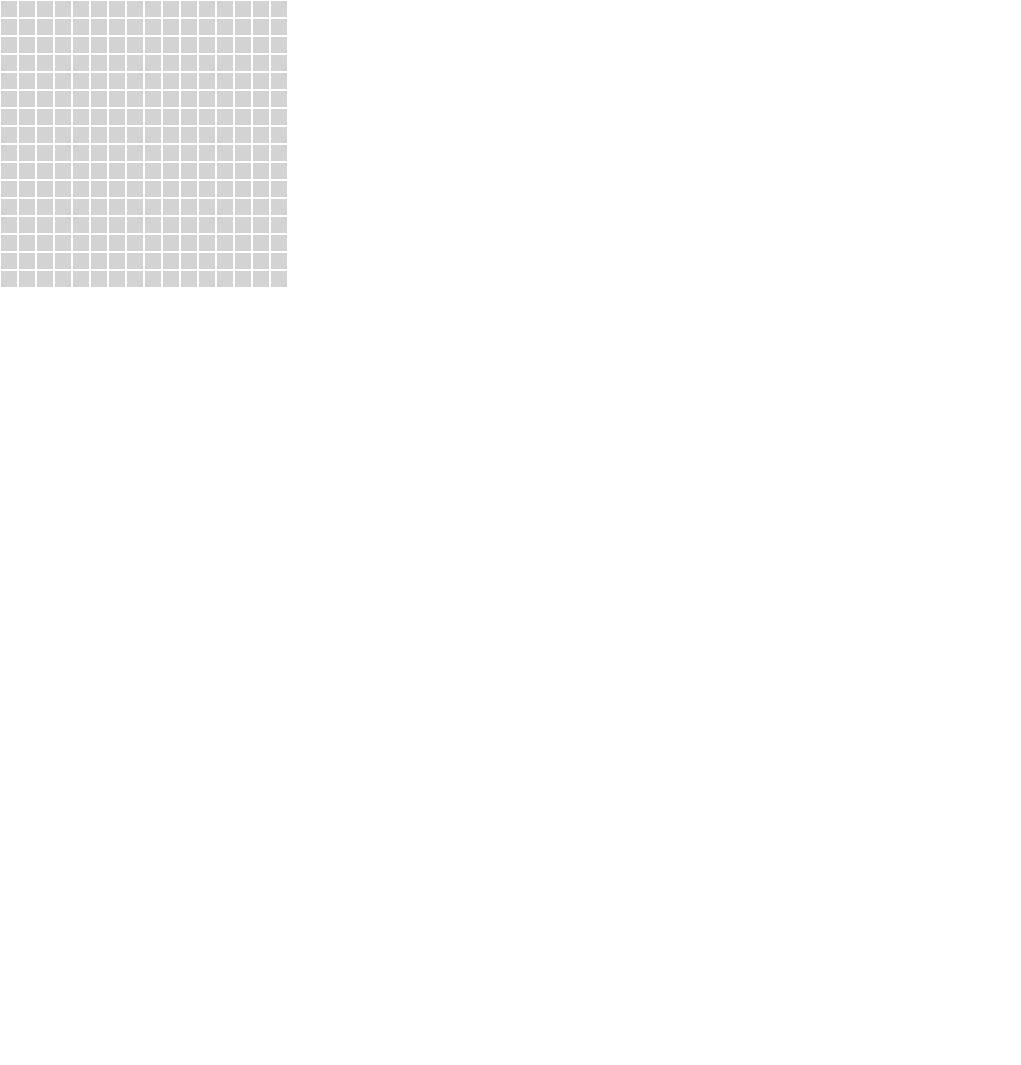
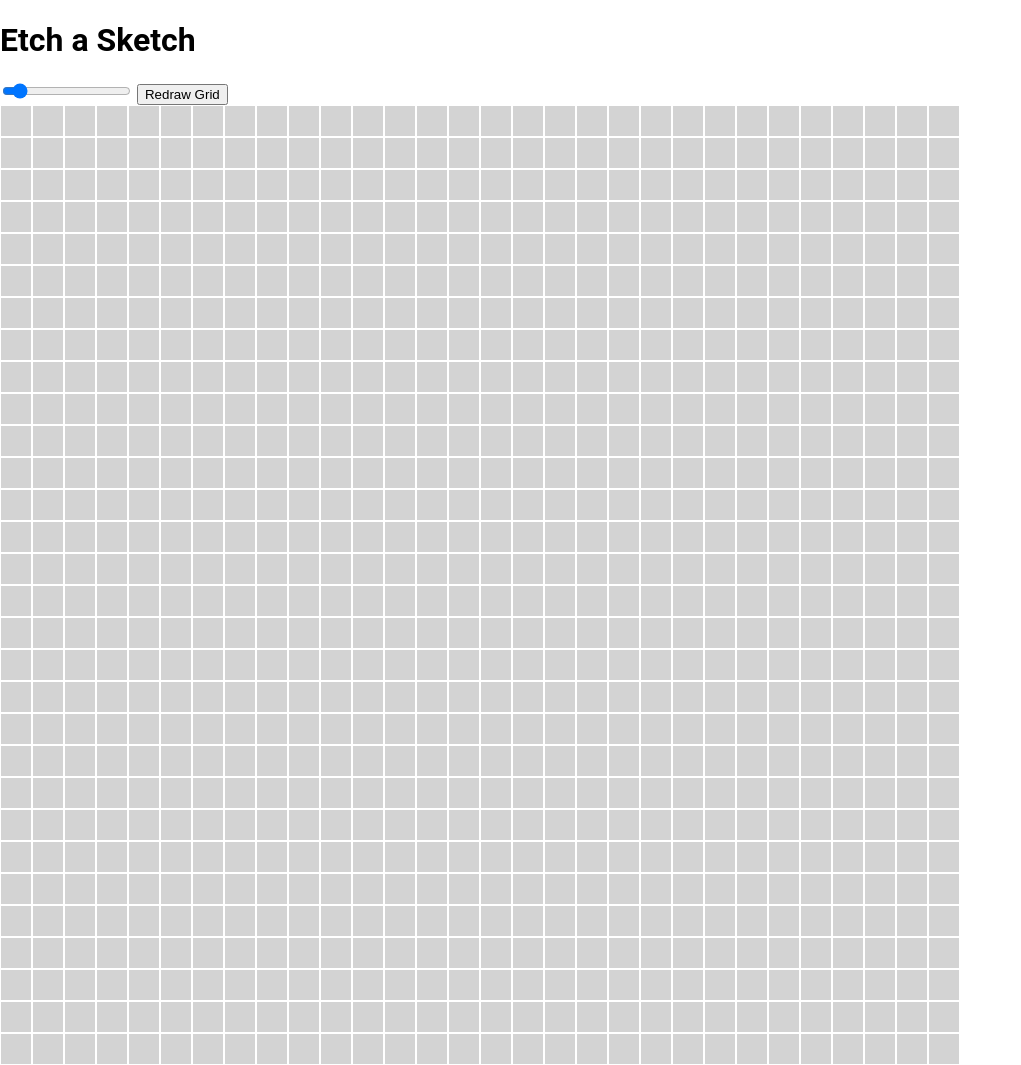
Before and after one commit to paris3200/odin-etch-a-sketch, a plain HTML site: page index.html in a window 1280 px wide. Shown: the whole page, without its empty margins (0-1021 px from the left). Before the commit the page ends 800 px from the top, so only its background shows below. Drawn offline with Linux system fonts and the light colour scheme.

Commit message:
Add feature to resize grid

```diff
--- a/index.html
+++ b/index.html
@@ -11,7 +11,14 @@
 </head>
 
 <body>
-  <div id="container"></div>
+  <div id="container">
+    <h1>Etch a Sketch</h1>
+    <div id="controls">
+      <input type="range" min="8" max="100" value="16" class="slider" id="slider">
+      <button id="redraw">Redraw Grid</button>
+    </div>
+    <div id="grid-container"></div>
+  </div>
 
   <script src="js/scripts.js"></script>
 </body>
--- a/js/scripts.js
+++ b/js/scripts.js
@@ -1,27 +1,55 @@
-
-function drawRow(){
-  const row = document.createElement('div')
-  row.classList.add("row")
-
-  for (let x = 0; x < 16; x++){
-    div = createBox()
-    row.appendChild(div)
-
-    div.addEventListener('mouseover', function (e){
-      e.target.style.background = "black";
-    })
-  }
-  const container = document.getElementById("container")
-  container.append(row)
+function createBox() {
+  const div = document.createElement('div');
+  div.classList.add('square');
+  return div;
 }
 
-function createBox(){
-  const div = document.createElement('div')
-  div.classList.add("square")
-  return div
+function createRow(numSquares) {
+  const row = document.createElement('div');
+  row.classList.add('row');
+
+  for (let x = 0; x < numSquares; x += 1) {
+    const div = createBox();
+    row.appendChild(div);
+
+    div.addEventListener('mouseenter', (e) => {
+      e.target.style.background = 'black';
+    });
+  }
+  const container = document.getElementById('grid-container');
+  container.append(row);
 }
 
+function resizeBox(numSquares) {
+  const size = Math.floor((960 - ((numSquares * 2) - 2)) / numSquares);
 
-for (let x = 0; x < 16; x++){
-  drawRow()
-};
+  const squares = document.querySelectorAll('.square');
+  for (let x = 0; x < squares.length; x += 1) {
+    squares[x].style.width = `${size}px`;
+    squares[x].style.height = `${size}px`;
+  }
+}
+
+function removeGrid() {
+  const squares = document.querySelectorAll('.square');
+  for (let x = 0; x < squares.length; x += 1) {
+    squares[x].remove();
+  }
+}
+
+function createGrid(numSquares) {
+  for (let x = 0; x < numSquares; x += 1) {
+    createRow(numSquares);
+  }
+  resizeBox(numSquares);
+}
+
+createGrid(30);
+
+const button = document.getElementById('redraw');
+button.addEventListener('click', () => {
+  const slider = document.getElementById('slider');
+  const gridSize = slider.value;
+  removeGrid();
+  createGrid(gridSize);
+});
```
